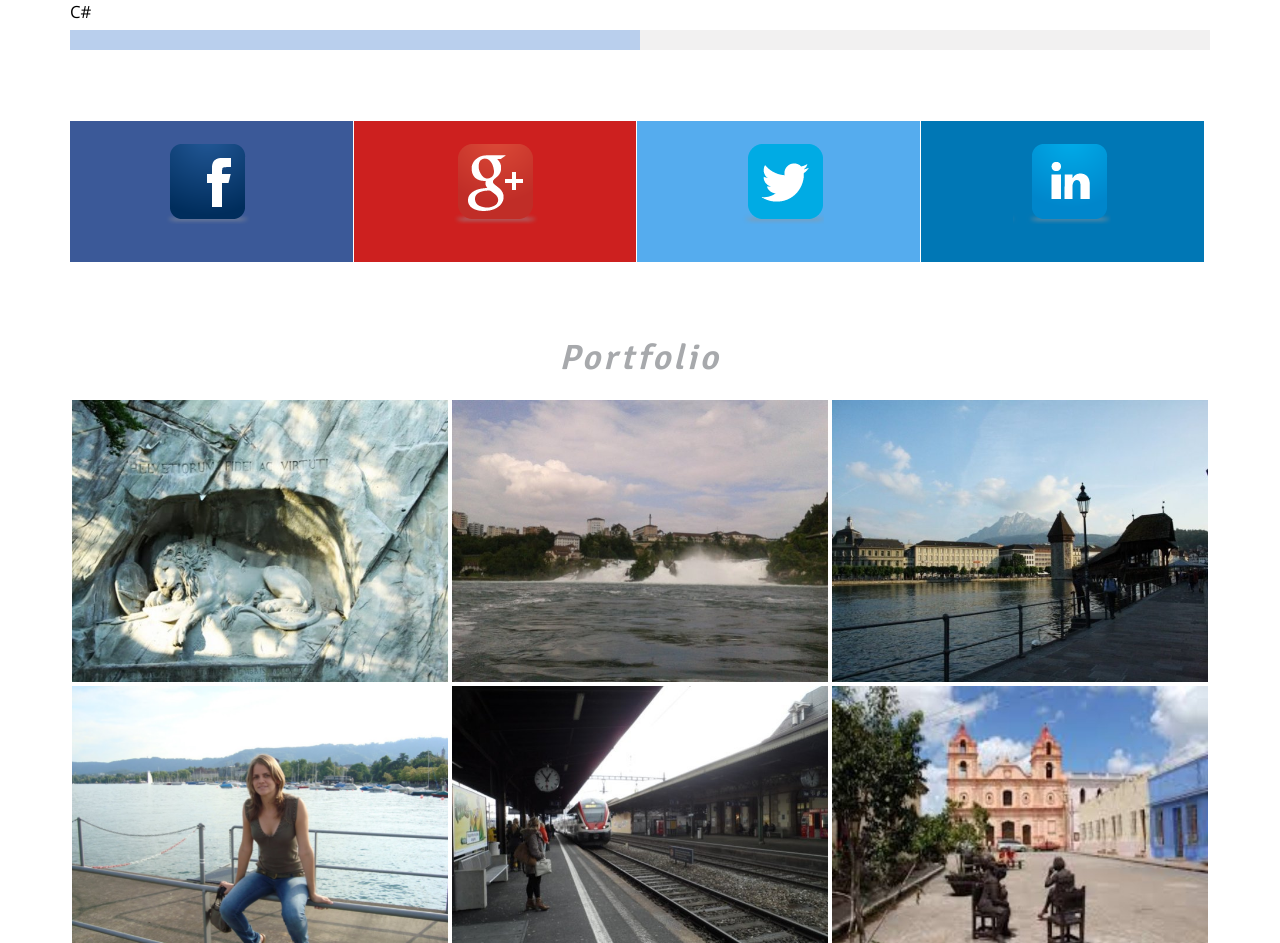
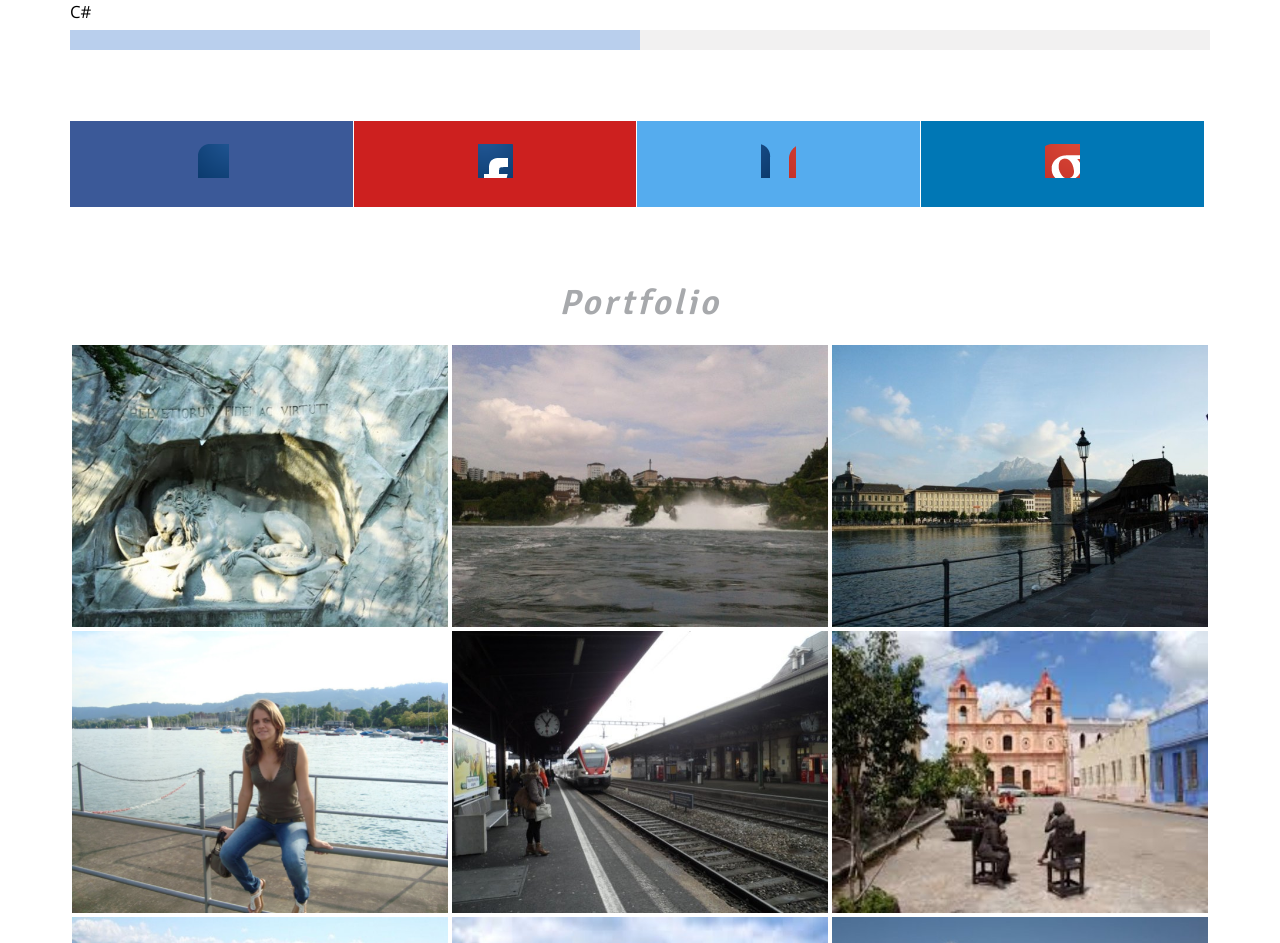
Before and after one commit to aimeemontero/montero.global, a plain HTML site: page index.html in a window 1280 px wide. Shown: the part 1410-2353 px from the top of the page. Drawn offline with nearby package versions, Linux system fonts and the light colour scheme.

Commit message:
Social Icons improvement

```diff
--- a/css/style.css
+++ b/css/style.css
@@ -365,8 +365,8 @@ body #cdawrap {
 }
 .facebook span.icon1 {
   background: url(../images/social_icons.png) no-repeat 0px 0px;
-  width: 90px;
-  height: 90px;
+  width: 35px;
+  height: 35px;
   display: block;
    margin: 8px auto 15px;
 }
@@ -391,9 +391,9 @@ body #cdawrap {
 	-ms-transition:0.5s all;
 }
 .twitter span.icon2 {
-  background: url(../images/social_icons.png) no-repeat -90px 0px;
-  width: 90px;
-  height: 90px;
+  background: url(../images/social_icons.png) no-repeat -35px 0px;
+  width: 35px;
+  height: 35px;
   display: block;
     margin: 8px auto 15px;
 }
@@ -418,9 +418,9 @@ body #cdawrap {
 	-ms-transition:0.5s all;
 }
 .google span.icon3 {
-  background: url(../images/social_icons.png) no-repeat -180px 0px;
-  width: 90px;
-  height: 90px;
+  background: url(../images/social_icons.png) no-repeat -70px 0px;
+  width: 35px;
+  height: 35px;
   display: block;
    margin: 8px auto 15px;
 }
@@ -445,9 +445,9 @@ body #cdawrap {
 	-ms-transition:0.5s all;
 }
 .linkdin span.icon4 {
-  background: url(../images/social_icons.png) no-repeat -270px 0px;
-  width: 100px;
-  height: 90px;
+  background: url(../images/social_icons.png) no-repeat -105px 0px;
+  width: 35px;
+  height: 35px;
   display: block;
     margin: 8px auto 15px;
 }
```
